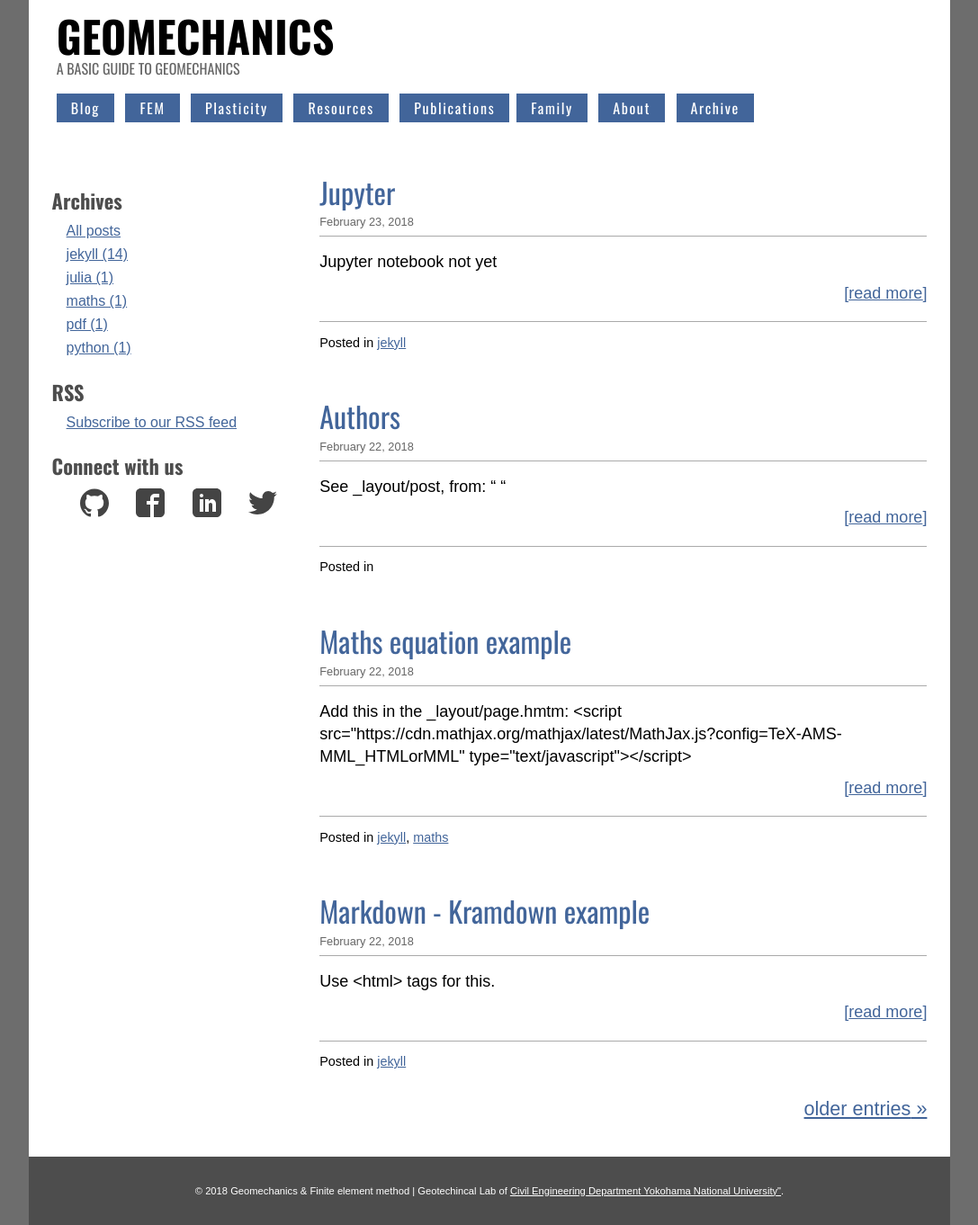
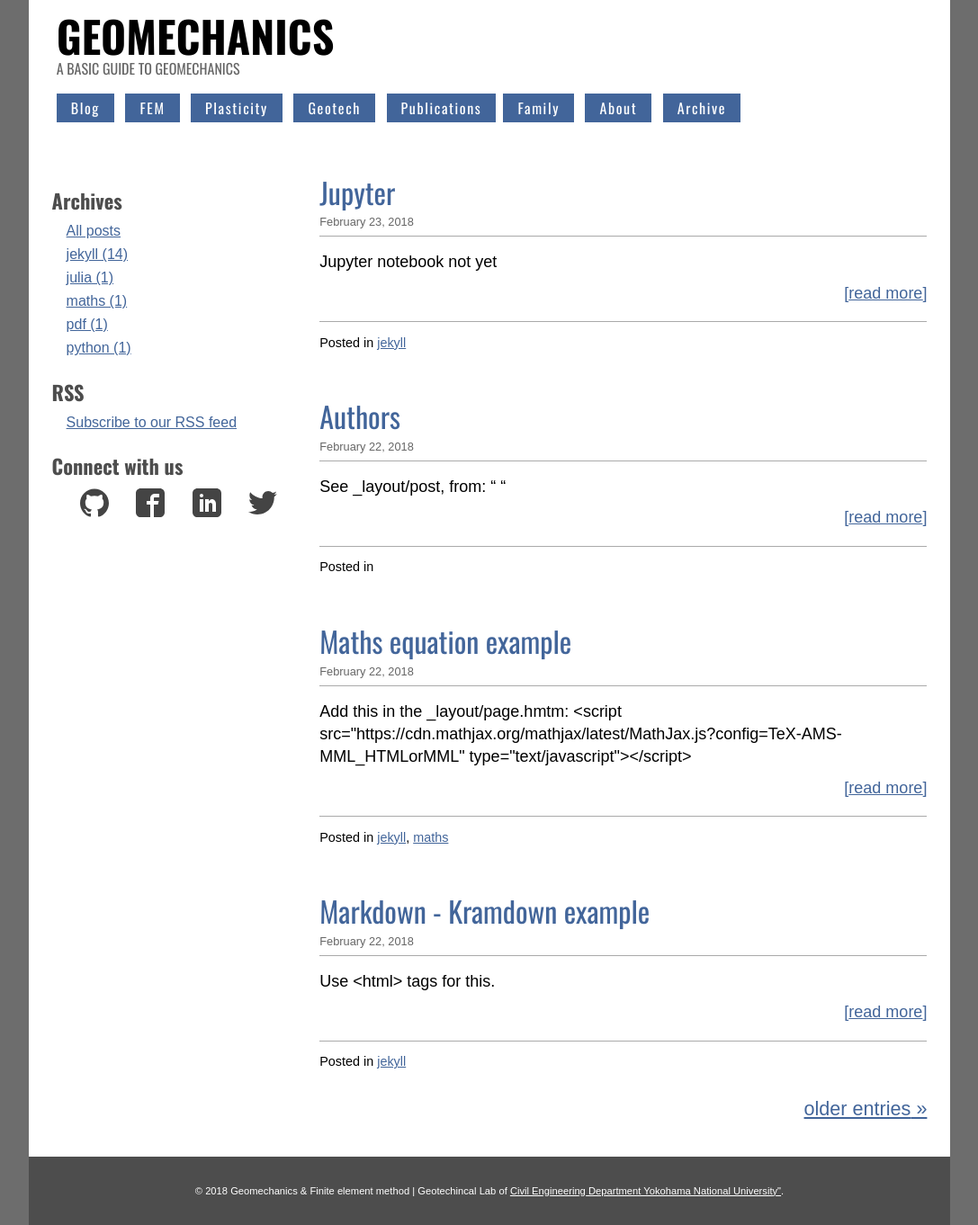
Before and after one commit to quangvunp/geomechanics, a Jekyll site: the page built from index.html, in a window 1280 px wide. Shown: the whole page at 90% size, without its empty margins (96-1183 px from the left). Built offline with Jekyll 4.4.1, drawn with Linux system fonts in a browser that asks for light colours; the list of posts is cut into pages by our own code.

Commit message:
Update default.html

```diff
--- a/_layouts/default.html
+++ b/_layouts/default.html
@@ -32,7 +32,7 @@
   <li><a href="{{site.baseurl}}/index.html" title="Articles">Blog</a></li>
   <li><a href="{{site.baseurl}}/FEM.html" title="Articles">FEM</a></li>
   <li><a href="{{site.baseurl}}/Plasticity.html" title="Articles">Plasticity</a></li>
-  <li><a href="{{site.baseurl}}/geotech.html" title="geotech">Resources</a></li>
+  <li><a href="{{site.baseurl}}/geotech.html" title="Articles">Geotech</a></li>
   <li><a href="{{site.baseurl}}/Publications.html" title="Articles">Publications<a</li>
   <li><a href="{{site.baseurl}}/Family.html" title="Articles">Family</a></li>
   <li><a href="{{site.baseurl}}/about.html" title="learn more">About</a></li>
```
